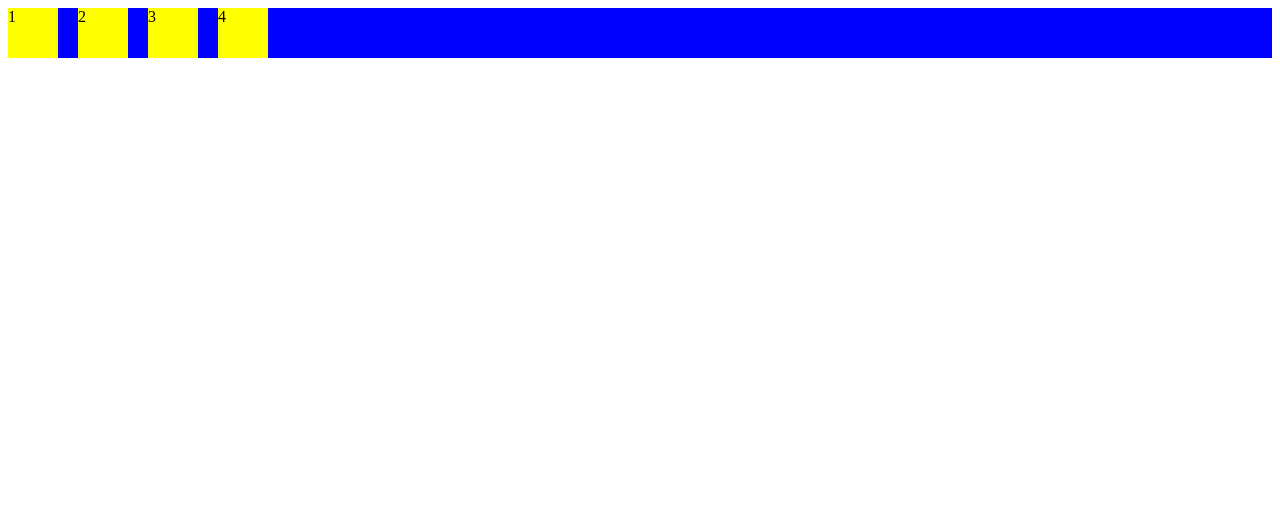
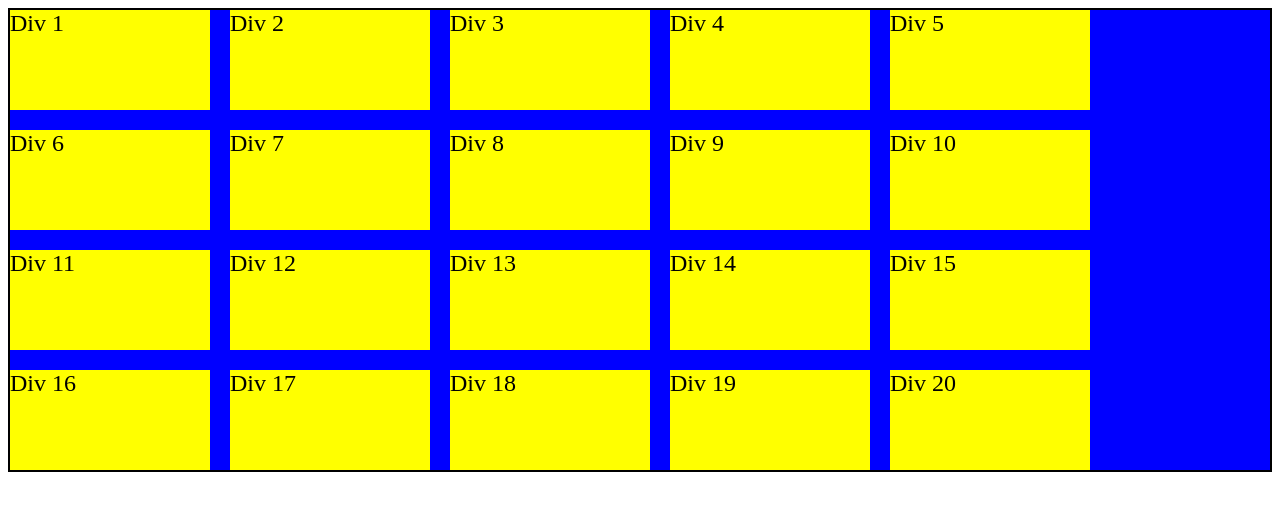
Before and after one commit to akashpayra468/WebDev, a plain HTML site: page flex/flex.html in a window 1280 px wide. Drawn offline with Linux system fonts and the light colour scheme.

Commit message:
add flex warp

```diff
--- a/flex/flex.css
+++ b/flex/flex.css
@@ -2,11 +2,15 @@
     display: flex;
     background-color: blue;
     gap: 20px;
+    border: 2px solid black;
     flex-direction: row;
+    /* padding: 20px; */
+    flex-wrap: wrap;
 }
-.div{
+#container div{
     color: black;
     background-color: yellow;
-    height: 50px;
-    width: 50px;
+    height: 100px;
+    width: 200px;
+    font-size: 24px;
 }
--- a/flex/flex.html
+++ b/flex/flex.html
@@ -8,10 +8,27 @@
 </head>
 <body>
     <div id="container">
-        <div id="div1" class="div">1</div>
-        <div id="div2" class="div">2</div>
-        <div id="div3" class="div">3</div>
-        <div id="div4" class="div">4</div>
+        <div class="div">Div 1</div>
+        <div class="div">Div 2</div>
+        <div class="div">Div 3</div>
+        <div class="div">Div 4</div>
+        <div class="div">Div 5</div>
+        <div class="div">Div 6</div>
+        <div class="div">Div 7</div>
+        <div class="div">Div 8</div>
+        <div class="div">Div 9</div>
+        <div class="div">Div 10</div>
+        <div class="div">Div 11</div>
+        <div class="div">Div 12</div>
+        <div class="div">Div 13</div>
+        <div class="div">Div 14</div>
+        <div class="div">Div 15</div>
+        <div class="div">Div 16</div>
+        <div class="div">Div 17</div>
+        <div class="div">Div 18</div>
+        <div class="div">Div 19</div>
+        <div class="div">Div 20</div>
+
     </div>
 </body>
 </html>
```
